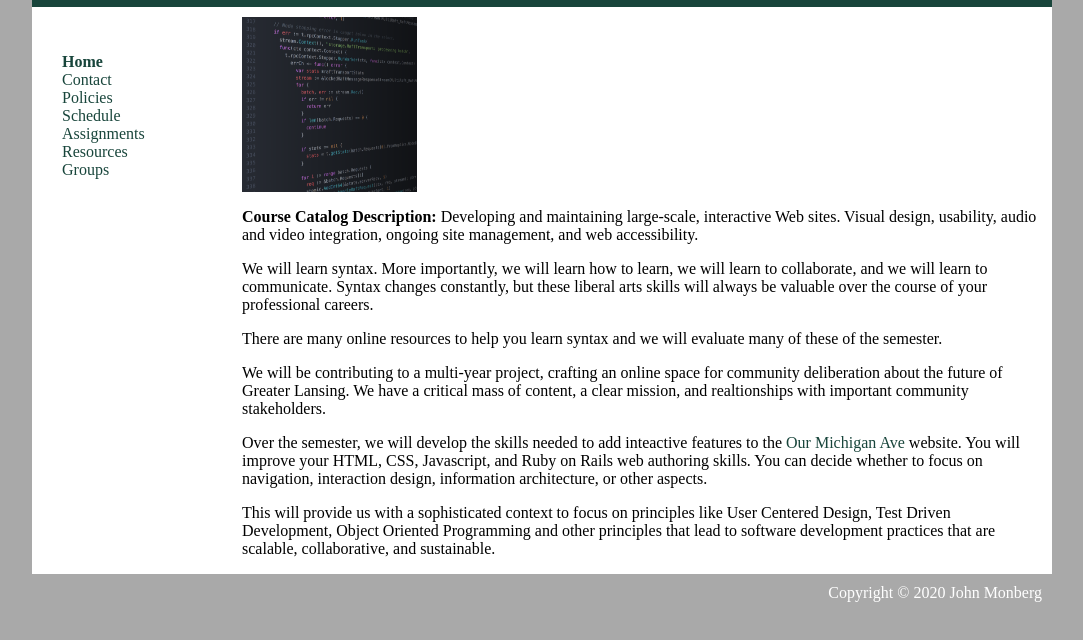
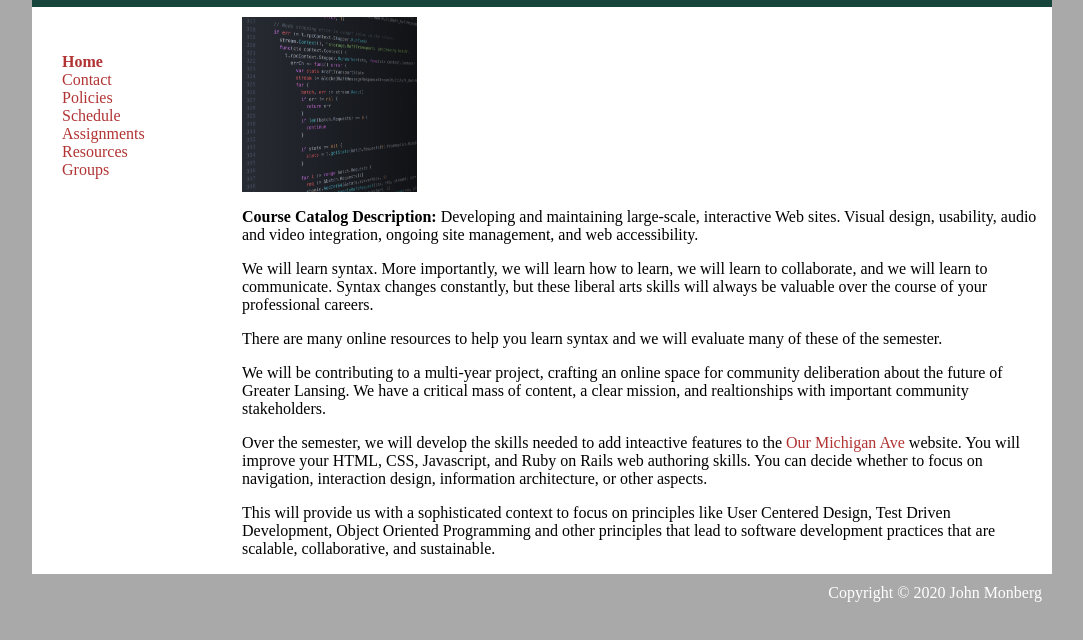
Before and after one commit to JanasiaW/wra410, a plain HTML site: page wra410-master/index.html in a window 1280 px wide. Shown: the part 68-708 px from the top of the page, without its empty margins (98-1181 px from the left). Drawn offline with Linux system fonts and the light colour scheme.

Commit message:
Add files via upload

```diff
--- a/wra410-master/style.css
+++ b/wra410-master/style.css
@@ -5,7 +5,7 @@ body {
 
 a {
   text-decoration: none;
-  color: #18453B;
+  color: #B23333;
 }
 
 h1 {
```
